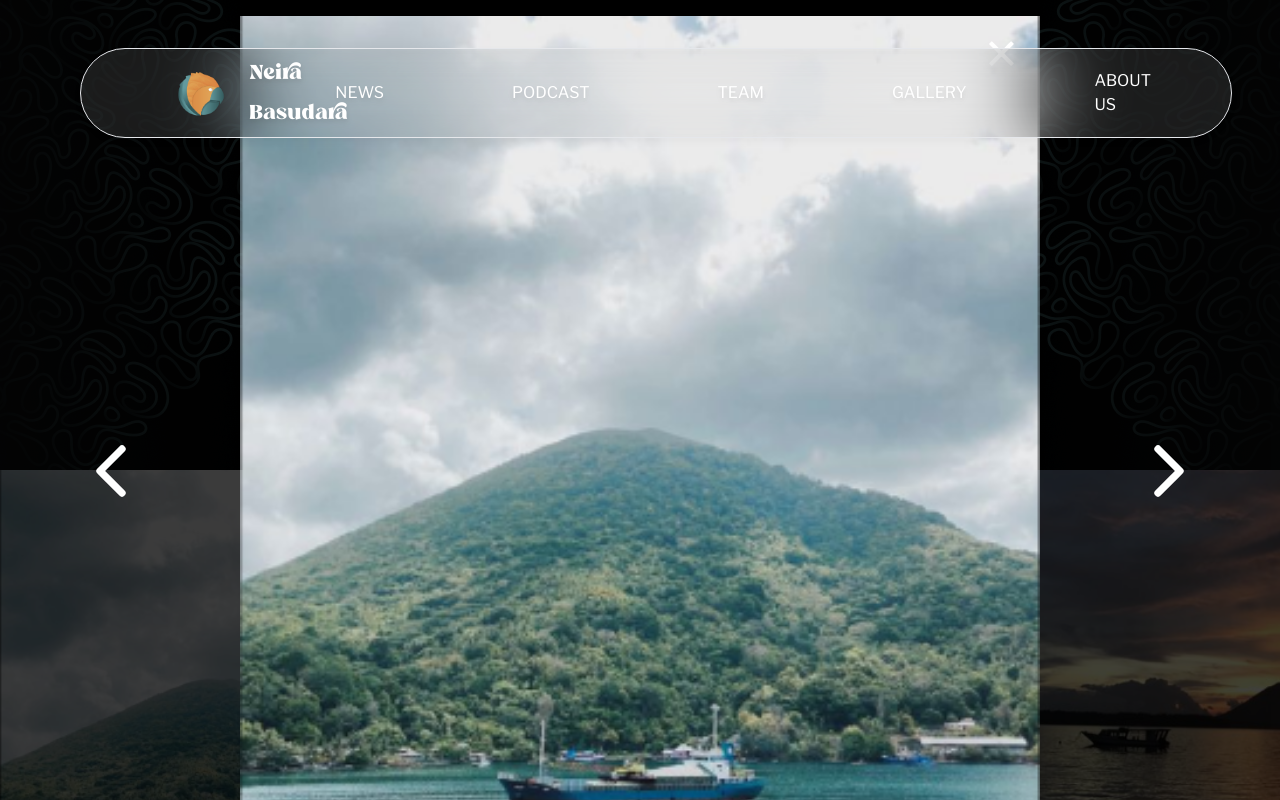
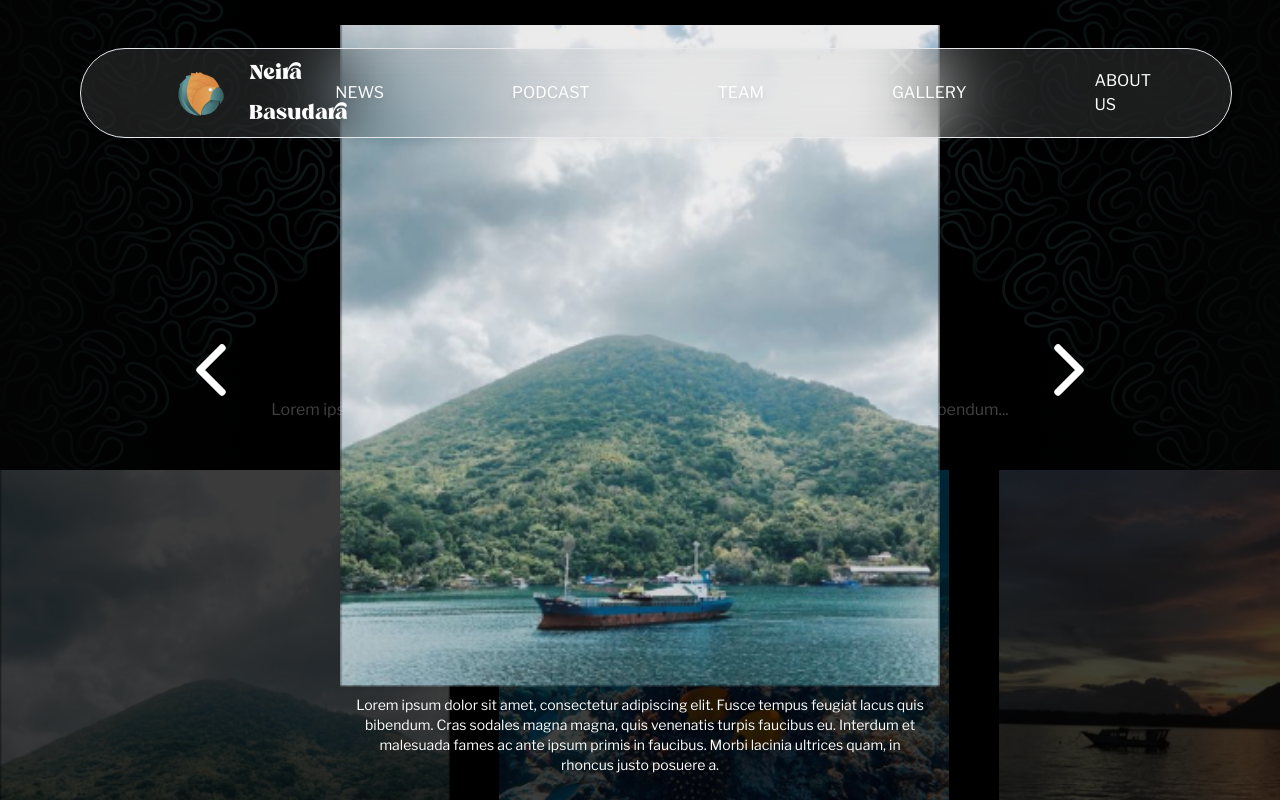
Before and after one commit to Easy1000/kkn-neira-basudara, a Next.js app: page /gallery in a window 1280 px wide. Both pictures are taken after a click on the element 225 px from the left and 695 px from the top of the page. Shown: the top 800 px of the page. Built offline with nearby package versions, Linux system fonts and the light colour scheme.

Commit message:
Gallery: fixed photo popup size

```diff
--- a/src/app/gallery/FilterGallery.client.js
+++ b/src/app/gallery/FilterGallery.client.js
@@ -107,9 +107,9 @@ const FilterGallery = ({ sampleGalleryData }) => {
                             <Image
                                 src={selectedImage.path}
                                 alt={selectedImage.description}
-                                className="max-w-full max-h-full object-contain"
-                                width={800}
-                                height={800}
+                                className="max-w-auto max-h-[700px] object-contain"
+                                width={600}
+                                height={600}
                             />
                             <p className="text-sm mx-auto max-w-xl text-center mt-2">{selectedImage.description}</p>
                             <button onClick={prevImage} className="absolute left-4 top-1/2 transform -translate-y-14 text-white text-2xl z-10  lg:-translate-x-40">
```
